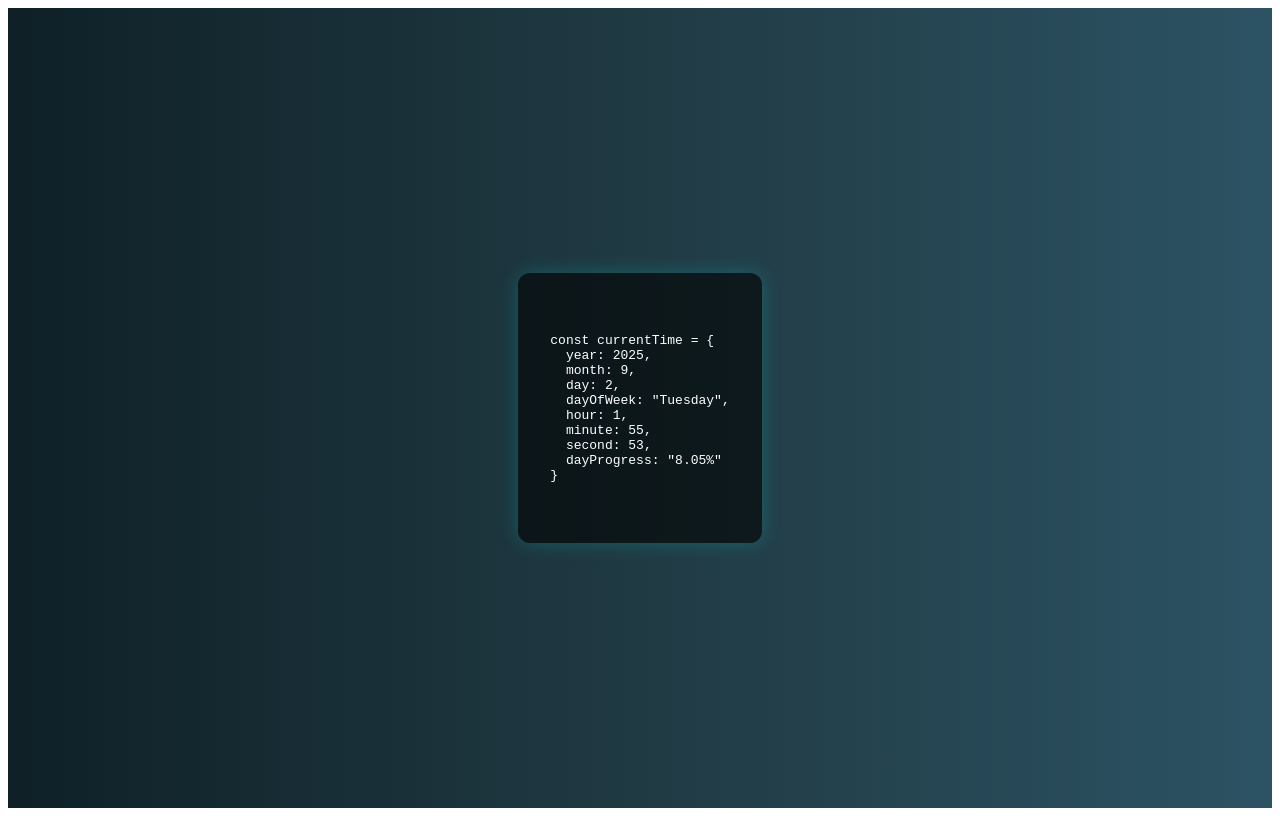
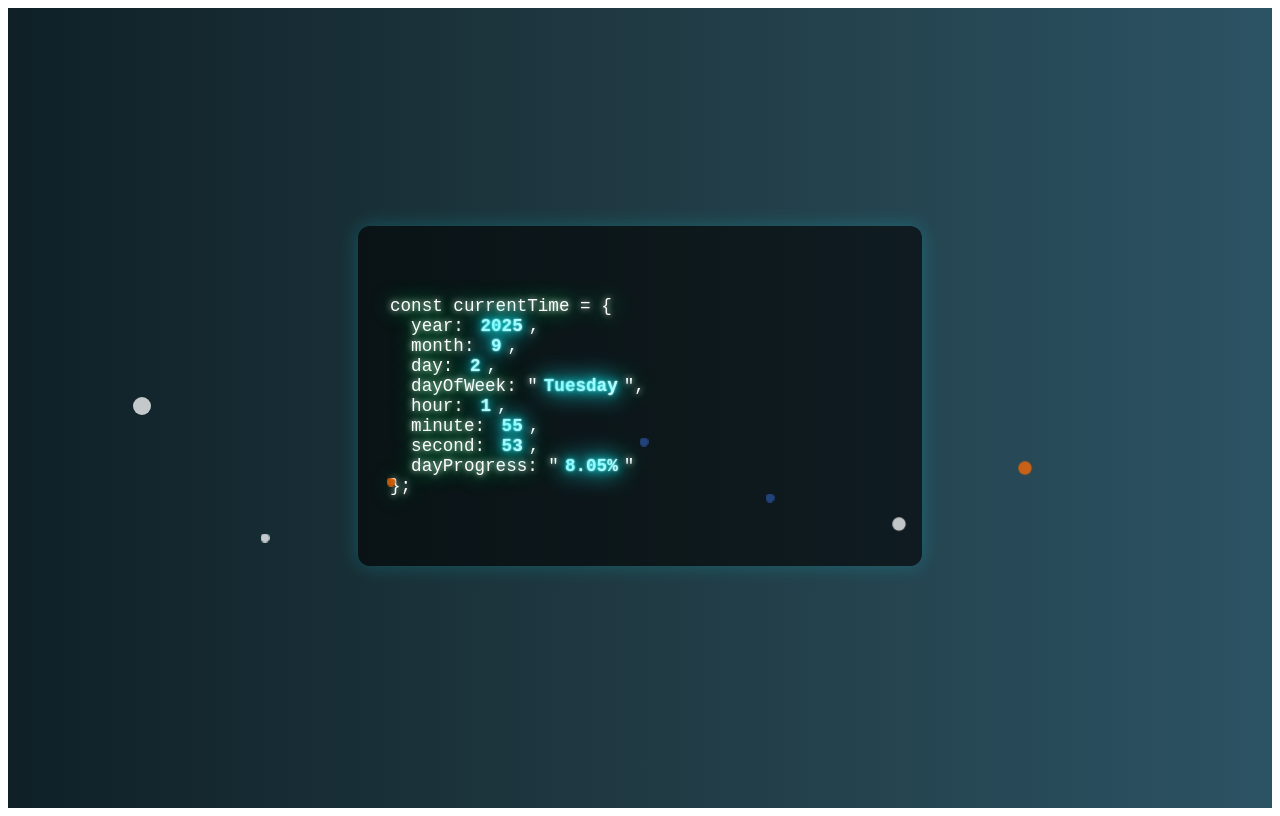
Before and after one commit to samjes1/time-visualizer, an Angular app: page / in a window 1280 px wide. Built offline with nearby package versions, Linux system fonts and the light colour scheme.

Commit message:
add effect pulse glow

```diff
--- a/src/app/time-visualizer/time-visualizer.component.html
+++ b/src/app/time-visualizer/time-visualizer.component.html
@@ -1,16 +1,29 @@
 <div class="container">
+  <div class="particles">
+    <div class="particle particle--big particle--white particle--left"></div>
+    <div
+      class="particle particle--small particle--orange particle--bottom"
+    ></div>
+    <div class="particle particle--small particle--blue particle--center"></div>
+    <div class="particle particle--medium particle--white particle--top"></div>
+    <div
+      class="particle particle--medium particle--orange particle--right"
+    ></div>
+    <div class="particle particle--small particle--blue particle--extra"></div>
+    <div class="particle particle--small particle--white particle--edge"></div>
+  </div>
   <div class="code-block">
     <pre><code>
 const currentTime = {{ '{' }}
-  year: {{ timeService.time().year }},
-  month: {{ timeService.time().month }},
-  day: {{ timeService.time().day }},
-  dayOfWeek: "{{ timeService.time().dayOfWeek }}",
-  hour: {{ timeService.time().hour }},
-  minute: {{ timeService.time().minute }},
-  second: {{ timeService.time().second }},
-  dayProgress: "{{ timeService.time().dayProgress }}"
-{{ '}' }}
+  year: <span>{{ timeService.time().year }}</span>,
+  month: <span>{{ timeService.time().month }}</span>,
+  day: <span>{{ timeService.time().day }}</span>,
+  dayOfWeek: "<span>{{ timeService.time().dayOfWeek }}</span>",
+  hour: <span>{{ timeService.time().hour }}</span>,
+  minute: <span>{{ timeService.time().minute }}</span>,
+  second: <span>{{ timeService.time().second }}</span>,
+  dayProgress: "<span>{{ timeService.time().dayProgress }}</span>"
+{{ '};' }}
     </code></pre>
   </div>
 </div>
--- a/src/app/time-visualizer/time-visualizer.component.scss
+++ b/src/app/time-visualizer/time-visualizer.component.scss
@@ -1,3 +1,121 @@
+.code-block span {
+  color: #00f7ff;
+  font-weight: bold;
+  background: linear-gradient(90deg, #00f7ff 0%, #fff 100%);
+  background-clip: text;
+  -webkit-background-clip: text;
+  -webkit-text-fill-color: transparent;
+  text-shadow: 0 0 8px #00f7ff, 0 0 2px #fff;
+  padding: 2px 6px;
+  border-radius: 6px;
+  transition: background 0.5s, color 0.5s;
+  animation: spanPulse 1.5s infinite alternate;
+}
+
+@keyframes spanPulse {
+  0% {
+    filter: drop-shadow(0 0 2px #fff);
+  }
+  100% {
+    filter: drop-shadow(0 0 12px #00f7ff);
+  }
+}
+.particle {
+  position: absolute;
+  border-radius: 50%;
+  opacity: 0.7;
+  animation: particleMove 8s linear infinite;
+}
+.particle--big {
+  width: 16px;
+  height: 16px;
+}
+.particle--medium {
+  width: 12px;
+  height: 12px;
+}
+.particle--small {
+  width: 8px;
+  height: 8px;
+}
+.particle--white {
+  background: #fff;
+}
+.particle--orange {
+  background: #ff6a00;
+}
+.particle--blue {
+  background: #2a5298;
+}
+.particle--left {
+  left: 10%;
+  top: 80%;
+  animation-delay: 0s;
+}
+.particle--center {
+  left: 50%;
+  top: 85%;
+  animation-delay: 1s;
+}
+.particle--right {
+  left: 80%;
+  top: 88%;
+  animation-delay: 1.5s;
+}
+.particle--top {
+  left: 70%;
+  top: 95%;
+  animation-delay: 3s;
+}
+.particle--bottom {
+  left: 30%;
+  top: 90%;
+  animation-delay: 2s;
+}
+.particle--extra {
+  left: 60%;
+  top: 92%;
+  animation-delay: 2.5s;
+}
+.particle--edge {
+  left: 20%;
+  top: 97%;
+  animation-delay: 0.5s;
+}
+.container {
+  position: relative;
+}
+
+.particles {
+  position: absolute;
+  top: 0;
+  left: 0;
+  width: 100%;
+  height: 100%;
+  pointer-events: none;
+  z-index: 0;
+}
+
+.particle {
+  position: absolute;
+  border-radius: 50%;
+  opacity: 0.7;
+  animation: particleMove 8s linear infinite;
+}
+
+@keyframes particleMove {
+  0% {
+    transform: translateY(0) scale(1);
+    opacity: 0.7;
+  }
+  50% {
+    opacity: 1;
+  }
+  100% {
+    transform: translateY(-400px) scale(1.2);
+    opacity: 0;
+  }
+}
 .container {
   height: 100vh;
   display: flex;
@@ -5,7 +123,58 @@
   align-items: center;
   background: linear-gradient(to right, #0f2027, #203a43, #2c5364);
   color: #fff;
-  font-family: 'Courier New', monospace;
+  font-family: "Courier New", monospace;
+  font-size: xx-large;
+
+  .container {
+    display: flex;
+    flex-direction: column;
+    align-items: center;
+    justify-content: center;
+    min-height: 350px;
+    border-radius: 24px;
+    box-shadow: 0 8px 32px rgba(30, 60, 114, 0.3);
+    padding: 32px 16px;
+    /* Fondo animado reactivo */
+    background: linear-gradient(270deg, #1e3c72, #2a5298, #ff6a00, #1e3c72);
+    background-size: 800% 800%;
+    animation: gradientMove 12s ease-in-out infinite;
+  }
+
+  @keyframes gradientMove {
+    0% {
+      background-position: 0% 50%;
+    }
+    50% {
+      background-position: 100% 50%;
+    }
+    100% {
+      background-position: 0% 50%;
+    }
+  }
+
+  .code-block {
+    margin-bottom: 24px;
+    width: 100%;
+    max-width: 500px;
+    background: rgba(0, 0, 0, 0.7);
+    border-radius: 12px;
+    box-shadow: 0 4px 16px rgba(0, 0, 0, 0.2);
+    color: #fff;
+    font-family: "Fira Mono", "Consolas", monospace;
+    font-size: 1.1rem;
+    padding: 16px;
+    /* Animación de texto reactivo */
+    animation: textPulse 2s infinite alternate;
+  }
+
+  @keyframes textPulse {
+    0% {
+      text-shadow: 0 0 8px #00ff6a, 0 0 2px #fff;
+    }
+    100% {
+      text-shadow: 0 0 24px #00ff6a, 0 0 8px #fff;
+    }
   }
 
   .code-block {
@@ -14,3 +183,4 @@
     border-radius: 12px;
     box-shadow: 0 0 20px rgba(0, 255, 255, 0.2);
   }
+}
```
Lines whose indentation alone changed are shown as unchanged.
